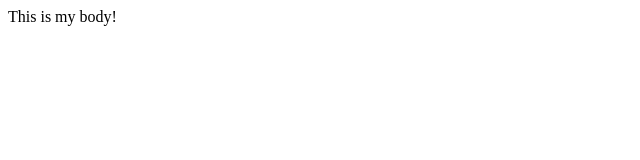
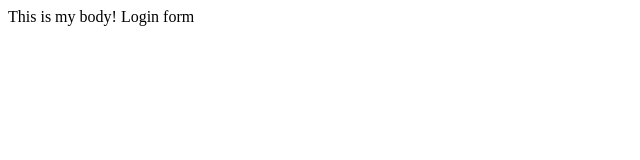
Before and after one commit to ashwinidongre02/practice2, a plain HTML site: page index.html in a window 1280 px wide. Shown: the full height of the page, 0-640 px from the left. Drawn offline with Linux system fonts and the light colour scheme.

Commit message:
Login form

```diff
--- /dev/null
+++ b/dir2/app2.js
@@ -0,0 +1 @@
+console.log(app2);
--- a/index.html
+++ b/index.html
@@ -3,6 +3,6 @@
     <title>This is my title</title>
   </head>
   <body>
-    This is my body!
+    This is my body! Login form
   </body>
 </html>
```
Also changed, not shown: login.html (added, +1 -0 lines), log.txt (added).
